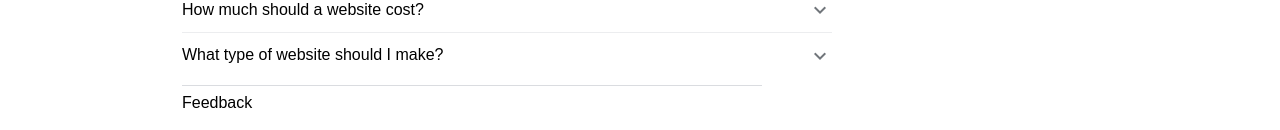
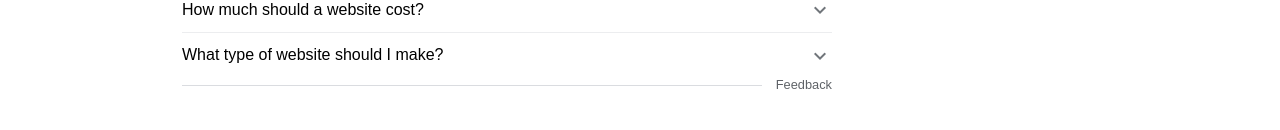
Before and after one commit to tbuckland01/google-search-results, a plain HTML site: page index.html in a window 1280 px wide. Shown: the part 670-800 px from the top of the page. Drawn offline with Linux system fonts and the light colour scheme; a web font is replaced by a local one.

Commit message:
fixed first feedback line

```diff
--- a/index.html
+++ b/index.html
@@ -123,9 +123,9 @@
                                     <p>What type of website should I make?</p>
                                     <img src="images/google-expand-more/1x/outline_expand_more_black_24dp.png" alt="expand-more">
                                 </li>
-                                <div id="feedback-line">
+                                <div class="feedback-line">
                                     <hr id="last-line">
-                                    <p id="feedback">Feedback</p>
+                                    <p class="feedback">Feedback</p>
                                 </div>
                             </ul>
                     </div>
```
